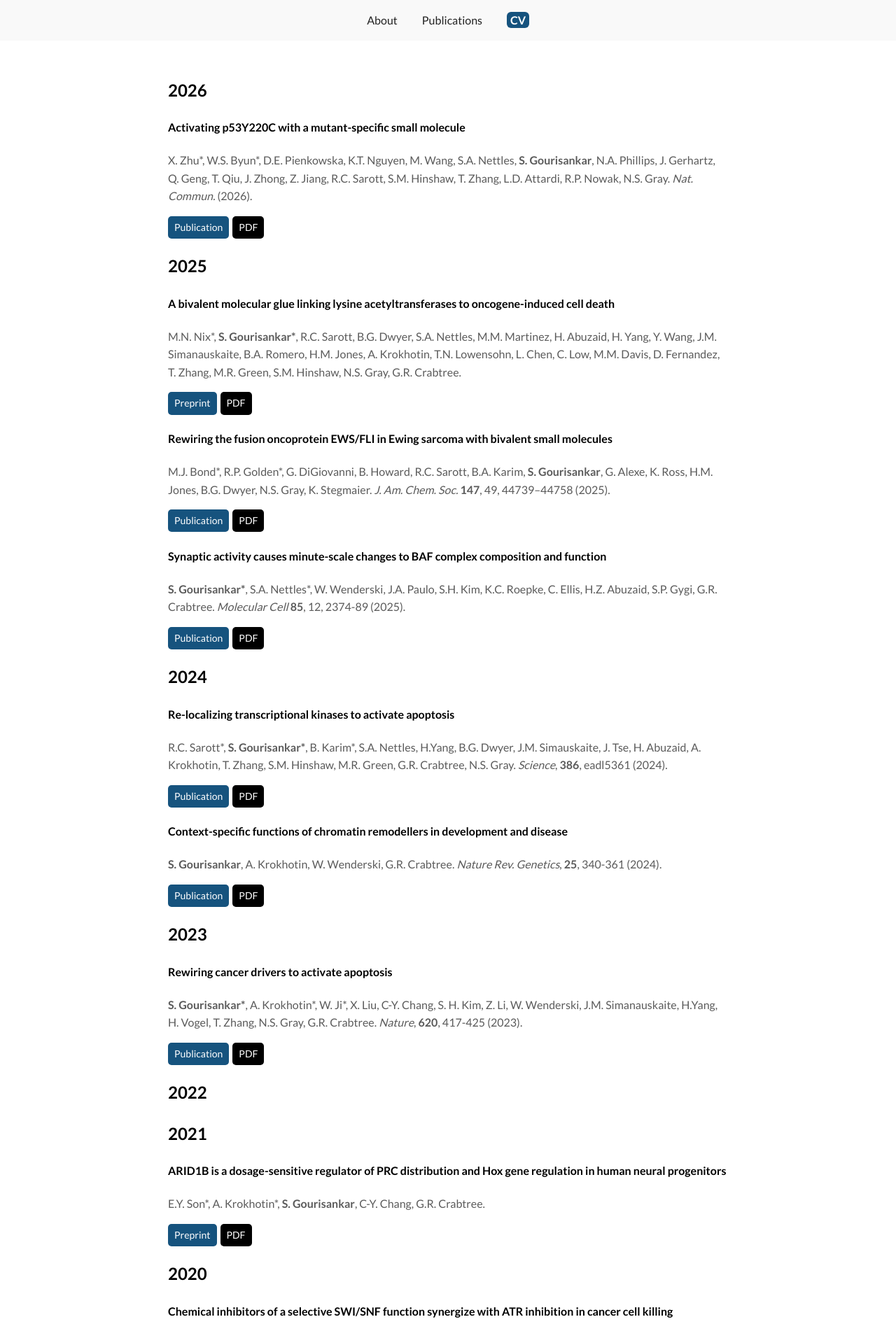
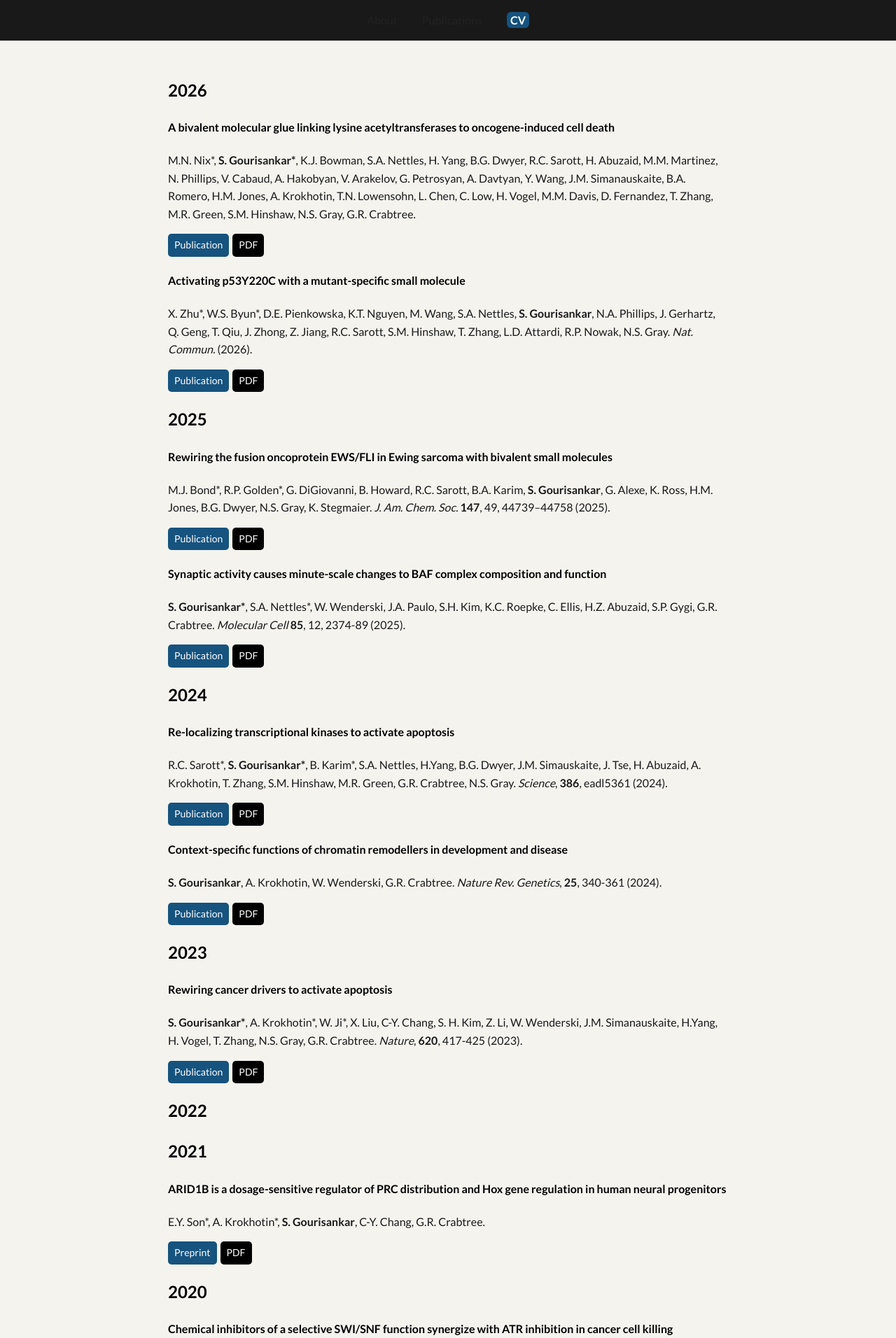
Before and after one commit to sgourisankar/sgourisankar.github.io, a Jekyll site: the page built from publications.md, in a window 1280 px wide. Shown: the top 1912 px of the page at 70% size. Built offline with Jekyll 4.4.1, drawn with Linux system fonts in a browser that asks for light colours; a style sheet for code colours, icons or effects is not loaded.

Commit message:
updated pubs, changed colors

```diff
--- a/assets/css/style.css
+++ b/assets/css/style.css
@@ -3,11 +3,11 @@ body {
   margin: 0;
   padding: 0;
   line-height: 1.6;
-  color: #5b5b5b;
-  background: #ffffff;
+  color: #191919;
+  background: #F4F3EE;
 }
 a {
-        color: #5b5b5b; !important; /* Sets the default link color to same as text */
+        color: #191919; !important; /* Sets the default link color to same as text */
         text-decoration: none; !important; /* Optional: Removes the default underline */
 }
 
@@ -23,7 +23,7 @@ h1, h2, h3, h4, h5, h6 {
 }
 
 .site-header {
-  background: #f9f9f9;
+  background: #191919;
   padding: 1em;
   text-align: center;
 }
--- a/publications.md
+++ b/publications.md
@@ -4,6 +4,13 @@ title: Publications
 permalink: /publications/
 ---
 ## 2026
+#### A bivalent molecular glue linking lysine acetyltransferases to oncogene-induced cell death
+M.N. Nix\*, **S. Gourisankar\***, K.J. Bowman, S.A. Nettles, H. Yang, B.G. Dwyer, R.C. Sarott, H. Abuzaid, M.M. Martinez, N. Phillips, V. Cabaud, A. Hakobyan, V. Arakelov, G. Petrosyan, A. Davtyan, Y. Wang, J.M. Simanauskaite, B.A. Romero, H.M. Jones, A. Krokhotin, T.N. Lowensohn, L. Chen, C. Low, H. Vogel, M.M. Davis, D. Fernandez, T. Zhang, M.R. Green, S.M. Hinshaw, N.S. Gray, G.R. Crabtree.
+<div class="publication-buttons">
+    <a href="https://pubmed.ncbi.nlm.nih.gov/42476129/" class="button" target="_blank" rel="noopener noreferrer">Publication</a>
+  <a href="/assets/paperAbivalent.pdf" class="button button-secondary" download>PDF</a>
+</div>
+
 #### Activating p53Y220C with a mutant-specific small molecule
 X. Zhu\*, W.S. Byun\*, D.E. Pienkowska, K.T. Nguyen, M. Wang, S.A. Nettles, **S. Gourisankar**, N.A. Phillips, J. Gerhartz, Q. Geng, T. Qiu, J. Zhong, Z. Jiang, R.C. Sarott, S.M. Hinshaw, T. Zhang, L.D. Attardi, R.P. Nowak, N.S. Gray. *Nat. Commun.* (2026).
 <div class="publication-buttons">
@@ -13,13 +20,6 @@ X. Zhu\*, W.S. Byun\*, D.E. Pienkowska, K.T. Nguyen, M. Wang, S.A. Nettles, **S.
 
 
 ## 2025
-#### A bivalent molecular glue linking lysine acetyltransferases to oncogene-induced cell death
-M.N. Nix\*, **S. Gourisankar\***, R.C. Sarott, B.G. Dwyer, S.A. Nettles, M.M. Martinez, H. Abuzaid, H. Yang, Y. Wang, J.M. Simanauskaite, B.A. Romero, H.M. Jones, A. Krokhotin, T.N. Lowensohn, L. Chen, C. Low, M.M. Davis, D. Fernandez, T. Zhang, M.R. Green, S.M. Hinshaw, N.S. Gray, G.R. Crabtree.
-<div class="publication-buttons">
-    <a href="https://pmc.ncbi.nlm.nih.gov/articles/PMC11956963/" class="button" target="_blank" rel="noopener noreferrer">Preprint</a>
-  <a href="/assets/paperAbivalent.pdf" class="button button-secondary" download>PDF</a>
-</div>
-
 #### Rewiring the fusion oncoprotein EWS/FLI in Ewing sarcoma with bivalent small molecules
 M.J. Bond\*, R.P. Golden\*, G. DiGiovanni, B. Howard, R.C. Sarott, B.A. Karim, **S. Gourisankar**, G. Alexe, K. Ross, H.M. Jones, B.G. Dwyer, N.S. Gray, K. Stegmaier. *J. Am. Chem. Soc.* **147**, 49, 44739–44758 (2025).
 <div class="publication-buttons">
```
Also changed, not shown: 3 other files.
